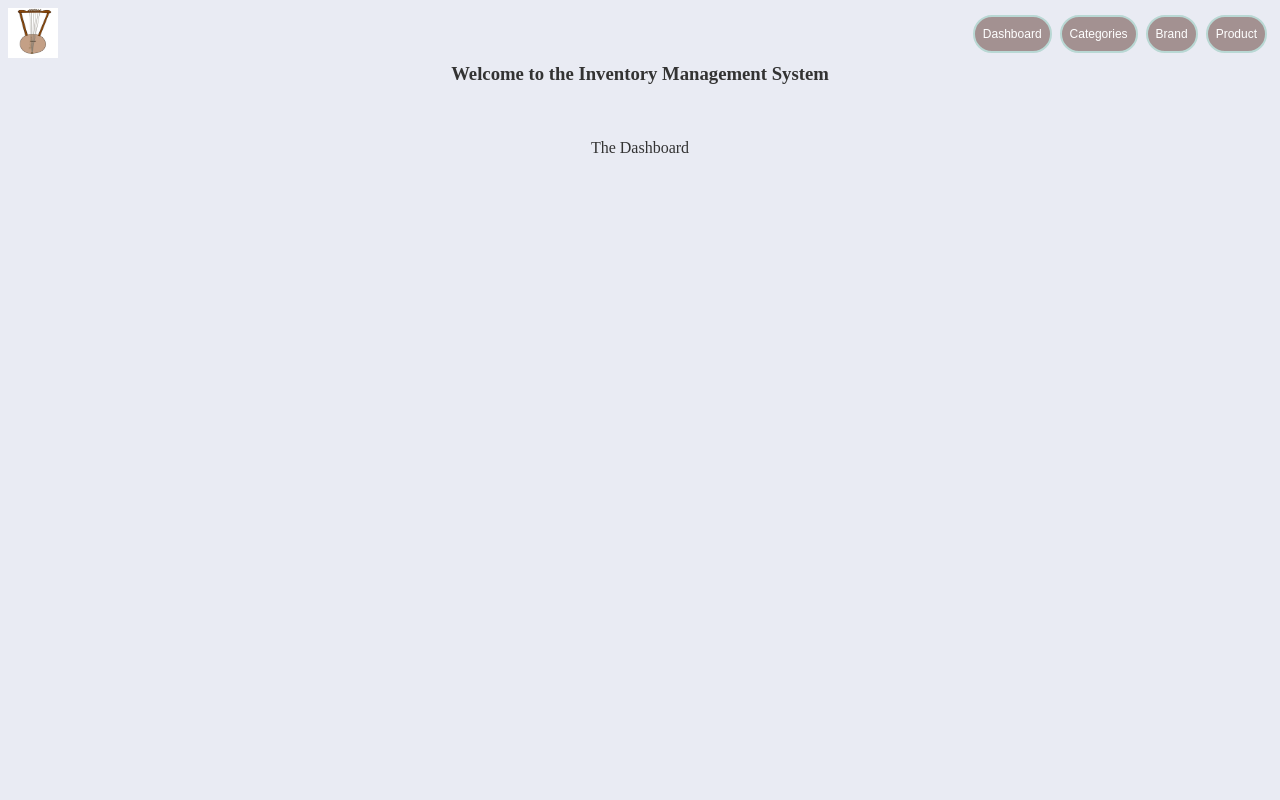
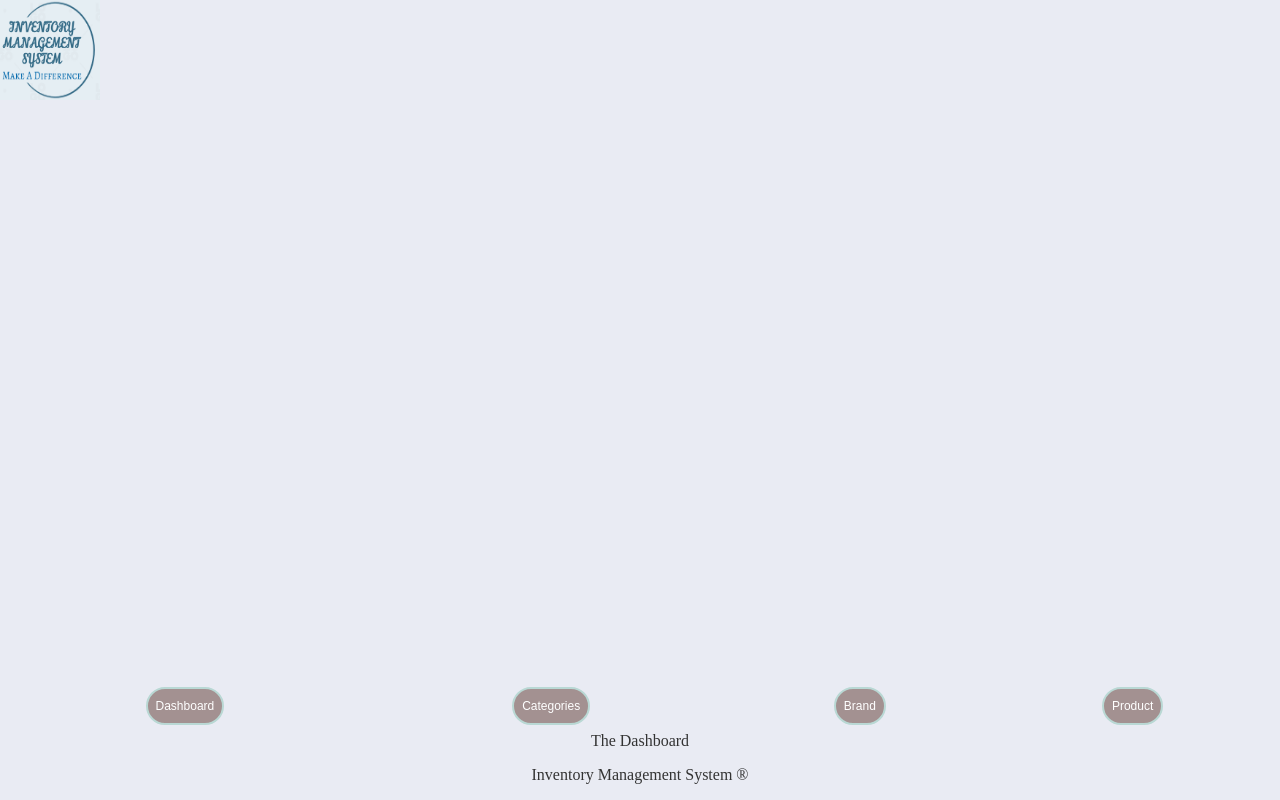
Before and after one commit to leul1992/Inventory-management-system, a PHP site: page /index.php in a window 1280 px wide. Run offline with PHP 8.4, Linux system fonts and the light colour scheme.

Commit message:
add functionality

```diff
--- a/css/index.css
+++ b/css/index.css
@@ -77,3 +77,27 @@ button:hover {
 .mainmenu {
     float: right;
 }
+
+body {
+    min-height: 100vh;
+    margin: 0;
+    display: grid;
+    grid-template-rows: auto 1fr auto;
+}
+
+.header {
+    min-height: 50px;
+    background: lightcyan;
+}
+
+.footer {
+    min-height: 50px;
+    background: PapayaWhip;
+}
+
+.footer {
+    clear: both;
+    position: relative;
+    height: 200px;
+    margin-top: -200px;
+}
--- a/include/footer.html
+++ /dev/null
@@ -1,3 +0,0 @@
-<div class="footer">
-
-</div>
--- /dev/null
+++ b/include/footer.php
@@ -0,0 +1,11 @@
+</tr>
+<tr class="footer">
+<footer>
+    <p align="center">Inventory Management System &#174</p>
+
+</footer>
+</tr>
+</table>
+</body>
+
+</html>
--- a/include/header.php
+++ b/include/header.php
@@ -10,12 +10,15 @@
 </head>
 
 <body>
-    <div class='header'>
+<table>
+            <tr class="header">
+    <header>
+
         <div class='logo'>
-        <a href='index.php'><img src="asset\image\18624731336376866e54096.png" alt='logo' style="width: 50px; height:50px"></a>
+        <a href='index.php'><img src="asset\image\logo.png" alt='logo' style="width: 100px; height:100px"></a>
         </div>
-        <div class='mainmenu'>
-            <table>
+
+            <table class='mainmenu'>
                 <tr>
                     <td><a href = 'index.php'><button type='button' id="btn">Dashboard</button></a></td>
                     <td><a href = 'categories.php'><button type='button' id="btn">Categories</button></a></td>
@@ -23,13 +26,9 @@
                     <td><a href = 'product.php'><button type='button' id="btn">Product</button></a></td>
 
                 </tr>
+
                 </table>
-        </div>
-    </div>
-</br></br>
-    <h3 align="center">Welcome to the Inventory Management System</h3>
-    <br/><br/>
 
-</body>
-
-</html>
+        </header>
+        </tr>
+        <tr>
--- a/index.php
+++ b/index.php
@@ -7,6 +7,4 @@ include_once 'php_action/connect.php';
     The Dashboard
 </div>
 
-</body>
-
-</html>
+<?php include_once 'include/footer.php';?>
```
Also changed, not shown: asset/image/18624731336376866e54096.png (deleted), asset/image/logo.png (added), php_action/image1798677332637685ccd79ea.png (deleted).
